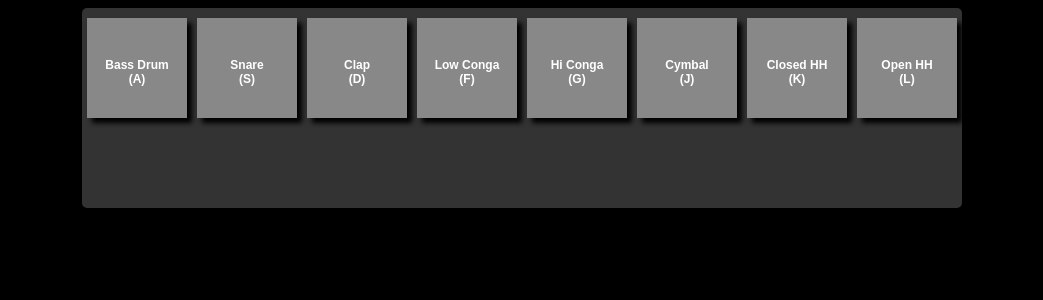
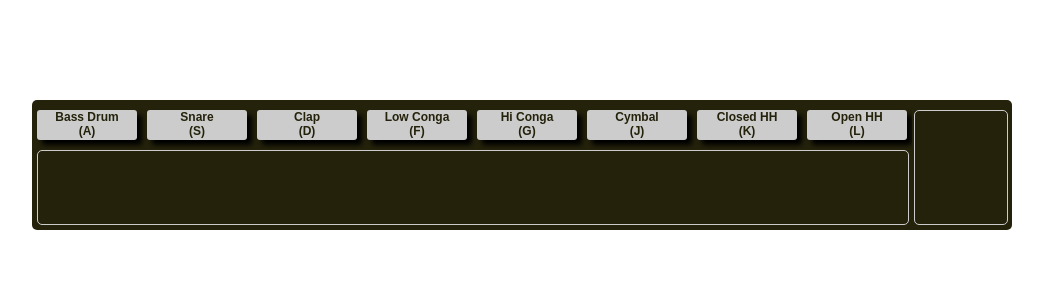
Before and after one commit to jarey/beat-slappr, a PHP site: page / in a window 1280 px wide. Shown: the top 300 px of the page, without its empty margins (118-1161 px from the left). Run offline with PHP 8.4, Linux system fonts and the light colour scheme.

Commit message:
Continued implementing layout and misc. code cleanup.

```diff
--- a/includes/style/style.css
+++ b/includes/style/style.css
@@ -1,34 +1,44 @@
 body {
-    background-color: #000;
+    background-color: #fff;
 }
+
 #divWrapper {
-    margin: 0 auto;
-    width: 880px;
-    height: 200px;
-    background-color: #333;
+    margin: 100px auto 0 auto;
+    width: 980px;
+    height: 130px;
+    background-color: #24220B;
     overflow: hidden;
     -moz-border-radius: 5px;
     -webkit-border-radius: 5px;
 }
 
+#divLeftCol {
+    float: left;
+    overflow: hidden;
+    width: 880px;
+}
+
 #divInstrument {
     overflow: hidden;
+    width: 880px;
     padding: 10px 0;
 }
 
 #divInstrument div {
     font-family: Arial;
     float: left;
-    padding-top: 40px;
+    padding-top: 0px;
     margin: 0 5px;
     width: 100px;
-    height: 60px;
+    height: 30px;
     border: 1px;
     font-size: 12px;
     font-weight: bold;
     text-align: center;
-    background-color: #888;
-    color: #fff;
+    background-color: #ccc;
+    color: #24220B;
+    -moz-border-radius: 3px;
+    -webkit-border-radius: 3px;
     -moz-box-shadow: 5px 5px 5px black;
     -webkit-box-shadow: 5px 5px 5px black;
     box-shadow: 5px 5px 5px black;
@@ -36,5 +46,26 @@ body {
 }
 
 .clsInstrumentActive {
-    background-color: #ccc !important;
+    background-color: #f0f0f0 !important;
 }
+
+#divSequencer {
+    border: #ccc 1px solid;
+    width: 870px;
+    margin-left: 5px;
+    height: 73px;
+    -moz-border-radius: 5px;
+    -webkit-border-radius: 5px;
+
+}
+
+#divRightCol {
+    float: left;
+    margin: 10px 0 0 2px;
+    overflow: hidden;
+    border: #ccc 1px solid;
+    width: 92px;
+    height: 113px;
+    -moz-border-radius: 5px;
+    -webkit-border-radius: 5px;
+}
--- a/index.html
+++ b/index.html
@@ -3,87 +3,12 @@
         <head>
         <title>Audio Test</title>
         <link rel="stylesheet" href="includes/style/style.css" type="text/css" media="screen" />
+        <script type="text/javascript" src="includes/scripts/index.js"></script>
         <script type="text/javascript" src="includes/scripts/audio.js"></script>
-        <script type="text/javascript">
-            var audBassDrum, audClap, audClosedHH, audOpenHH, audCymbal, audSnare, audLowConga, audHiConga;
-            var instrumentArr = [];
-
-            window.onload = function() {
-                audBassDrum = new AudioChannel({src: "samples/808-kick.ogg"});
-                audClosedHH = new AudioChannel({src: "samples/808-closedhh.ogg"});
-                audOpenHH = new AudioChannel({src: "samples/808-openhh.ogg"});
-                audClap = new AudioChannel({src: "samples/808-clap.ogg"});
-                audCymbal = new AudioChannel({src: "samples/808-cymbal.ogg"});
-                audSnare = new AudioChannel({src: "samples/808-snare.ogg"});
-                audLowConga = new AudioChannel({src: "samples/808-lowconga.ogg"});
-                audHiConga = new AudioChannel({src: "samples/808-hiconga.ogg"});
-                window.onkeydown = keyDownHandler;
-                window.onkeyup = keyUpHandler
-
-                for(var n=0; n<8; n++) {
-                    instrumentArr[n] = $('instrument' + n);
-                    instrumentArr[n].onmouseup = keyUpHandler;
-                }
-            };
-
-            function keyDownHandler(e) {
-	            if(!e) {
-	                var e = window.event;
-	            }
-
-                switch(e.keyCode) {
-                    case 65:
-                        setInstrumentClass(0);
-                        audBassDrum.play();
-                        break;
-                    case 68:
-                        setInstrumentClass(2);
-                        audClap.play();
-                        break;
-                    case 70:
-                        setInstrumentClass(3);
-                        audLowConga.play();
-                        break;
-                    case 71:
-                        setInstrumentClass(4);
-                        audHiConga.play();
-                        break;
-                    case 74:
-                        setInstrumentClass(5);
-                        audCymbal.play();
-                        break;
-                    case 75:
-                        setInstrumentClass(6);
-                        audClosedHH.play();
-                        break;
-                    case 76:
-                        setInstrumentClass(7);
-                        audOpenHH.play();
-                        break;
-                    case 83:
-                        setInstrumentClass(1);
-                        audSnare.play();
-                        break;
-                }
-            }
-
-            function keyUpHandler() {
-                for(var n=0; n<instrumentArr.length; n++) {
-                    instrumentArr[n].className = '';
-                }
-            }
-
-            function setInstrumentClass(el) {
-                instrumentArr[el].className = 'clsInstrumentActive';
-            }
-
-            function $(el) {
-                return document.getElementById(el);
-            }
-        </script>
     </head>
     <body>
         <div id="divWrapper">
+            <div id="divLeftCol">
                 <div id="divInstrument">
                     <div id="instrument0" onmousedown="setInstrumentClass(0); audBassDrum.play(); return false;">Bass Drum<br />(A)</div>
                     <div id="instrument1" onmousedown="setInstrumentClass(1); audSnare.play(); return false;">Snare<br />(S)</div>
@@ -94,6 +19,13 @@
                     <div id="instrument6" onmousedown="setInstrumentClass(6); audClosedHH.play(); return false;">Closed HH<br />(K)</div>
                     <div id="instrument7" onmousedown="setInstrumentClass(7); audOpenHH.play(); return false;">Open HH<br />(L)</div>
                 </div>
+                <div id="divSequencer">
+
+                </div>
+            </div>
+            <div id="divRightCol">
+
+            </div>
         </div>
     </body>
 </html>
```
Also changed, not shown: includes/audio.js (deleted, +0 -44 lines), includes/scripts/index.js (added, +75 -0 lines). Lines whose indentation alone changed are shown as unchanged.
